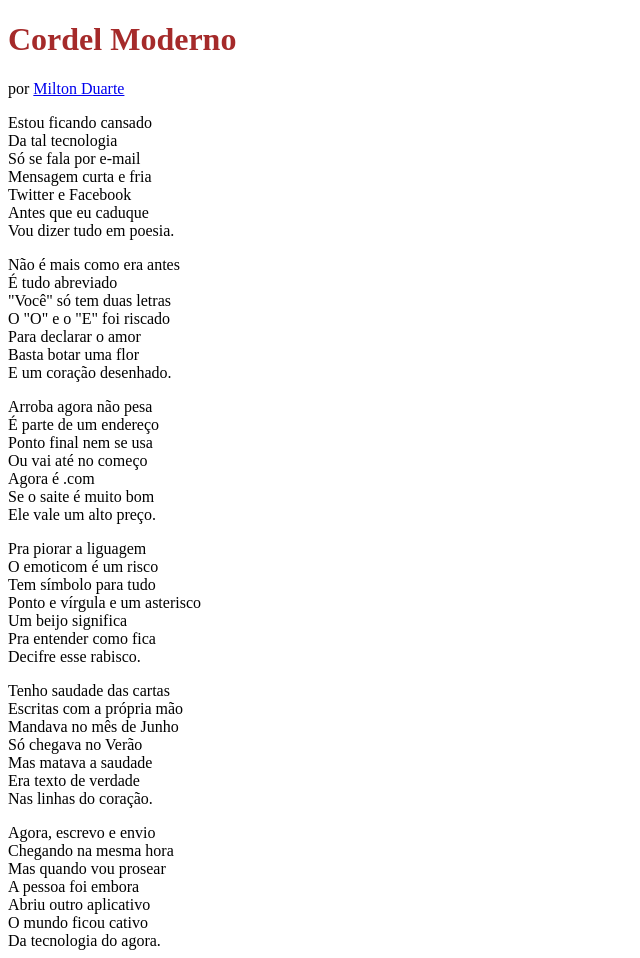
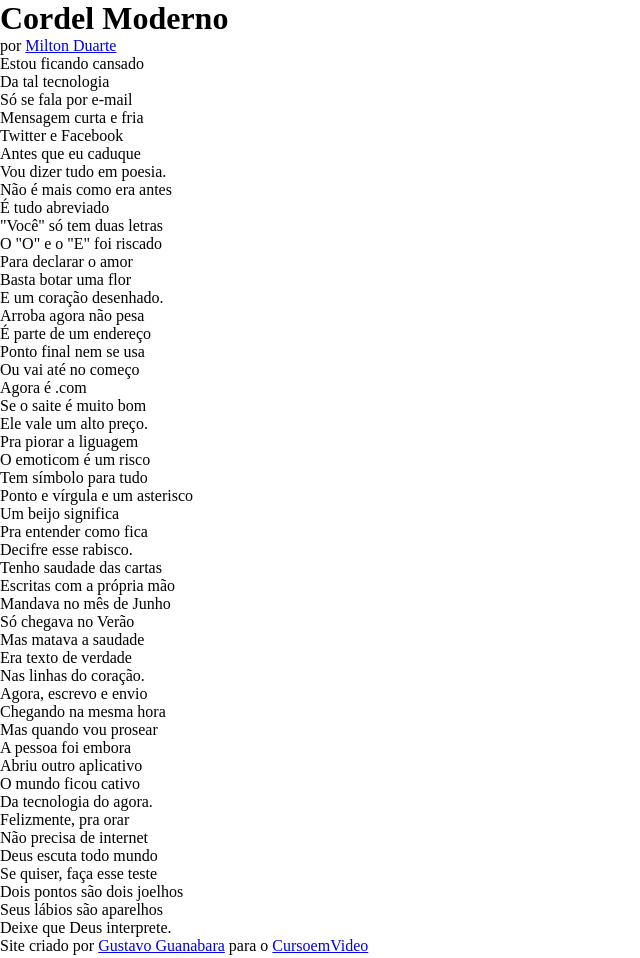
Before and after one commit to marsanro7/Curso_em_video, a plain HTML site: page Projeto Cordel - Gustavo Guanabara/index_cordel.html in a window 1280 px wide. Shown: the top 958 px of the page, without its empty margins (0-640 px from the left). Drawn offline with Linux system fonts and the light colour scheme.

Commit message:
estilizando

```diff
--- a/Projeto Cordel - Gustavo Guanabara/estilo_cordel/style_cordel.css
+++ b/Projeto Cordel - Gustavo Guanabara/estilo_cordel/style_cordel.css
@@ -1,6 +1,12 @@
 @charset "UTF-8";
 
-h1{
-
-    color: brown;
-}
+/*CONFIGURAÇOES GERAIS*/
+    *{
+        margin: 0px;
+        padding: 0px;
+        box-sizing: border-box;
+    }
+    html, body{
+        min-height: 100vh;
+        background-color: dark;
+    }
```
